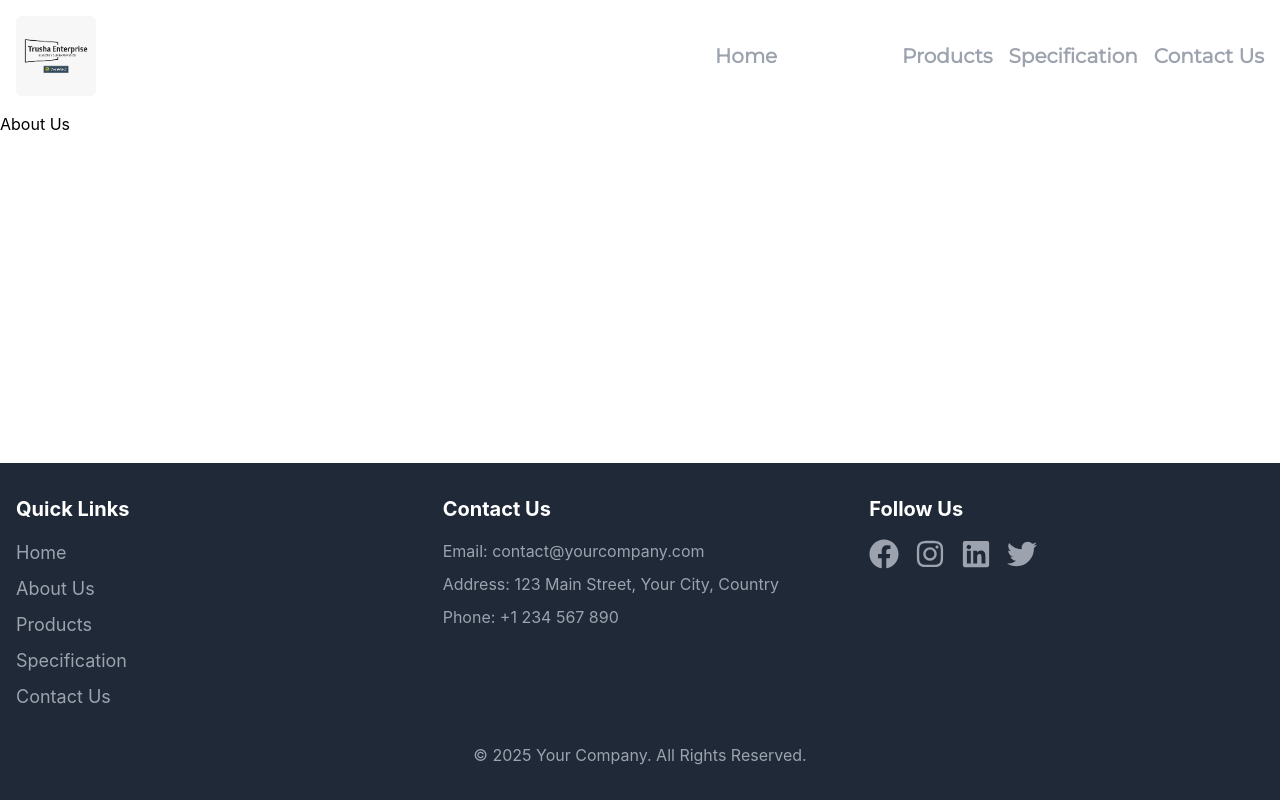
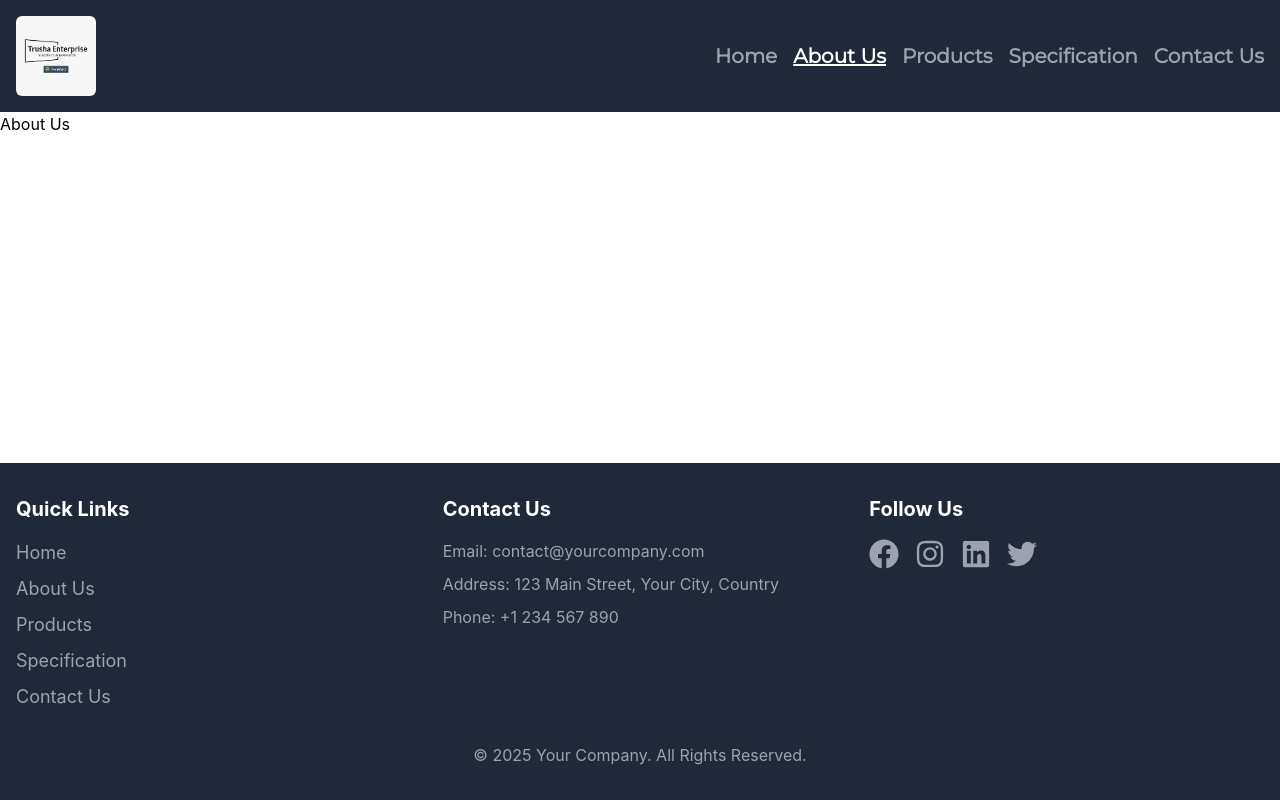
Before and after one commit to AshokParmar24/trusha-enterprise, a Next.js app: page /about-us in a window 1280 px wide. Built offline with nearby package versions, Linux system fonts and the light colour scheme.

Commit message:
change-burger-colro

```diff
--- a/src/components/Layout/Header.jsx
+++ b/src/components/Layout/Header.jsx
@@ -30,7 +30,7 @@ const Header = () => {
     <>
       <Box className="flex justify-center">
         <Box
-          className={`{${width}> 768? h-[100px]: h-auto } bg-gray-800 top-5 bg-white z-10 w-full`}
+          className={`{${width}> 768? h-[100px]: h-auto } bg-gray-800 z-10 w-full`}
         >
           <Box className="  w-full p-4 ">
             <Box className=" flex justify-between ">
@@ -68,6 +68,7 @@ const Header = () => {
                     aria-label="Toggle navigation"
                     lineSize={2}
                     opened={opened}
+                    color="white"
                   />
                 )}
               </Box>
@@ -75,7 +76,7 @@ const Header = () => {
           </Box>
 
           <Collapse in={opened}>
-            <Box className="flex flex-col	gap-1 items-start p-4 bg-opacity-50 top-5 bg-white rounded-br-[10px] rounded-bl-[10px]">
+            <Box className="flex flex-col	gap-1 items-start p-4">
               {width <= 768 &&
                 menu?.map((v, i) => {
                   return (
```
